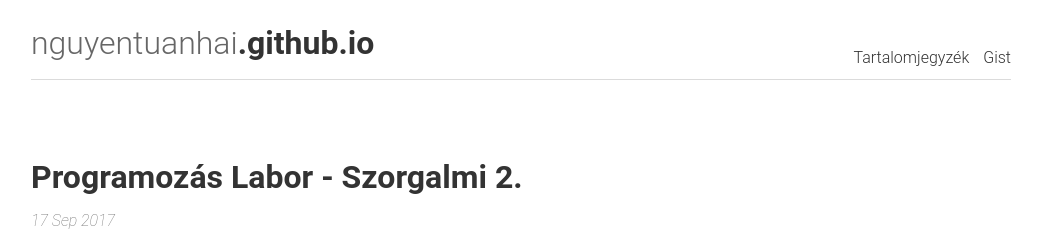
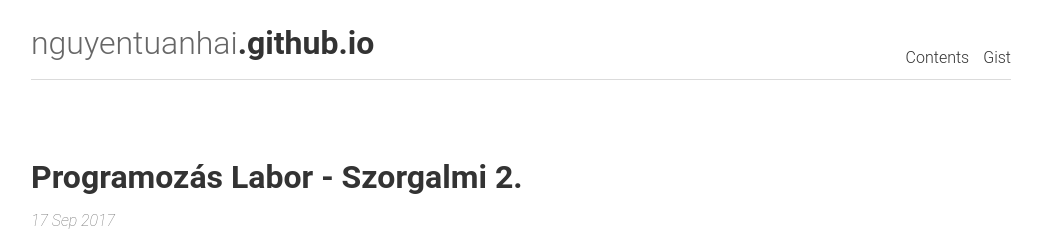
Before and after one commit to nguyentuanhai/nguyentuanhai.github.io, a Jekyll site: the page built from index.html, in a window 1280 px wide. Shown: the top 241 px of the page, without its empty margins (119-1161 px from the left). Built offline with Jekyll 4.4.1, drawn with Linux system fonts in a browser that asks for light colours; the list of posts is cut into pages by our own code.

Commit message:
Fixed hyperlinks in contents

```diff
--- a/content.md
+++ b/content.md
@@ -1,10 +1,10 @@
 ---
 layout: page
-title: Tartalomjegyzék
+title: Contents
 ---
 
-## Tartalomjegyzék
+## Table of Contents
 
 {% for post in site.posts %}
-	[{{ post.date | date_to_string }} - {{ post.title }}]({{ post.url }})
+[{{ post.date | date_to_string }} - {{ post.title }}]({{ post.url }})
 {%endfor%}
```
Also changed, not shown: 5 other files.
